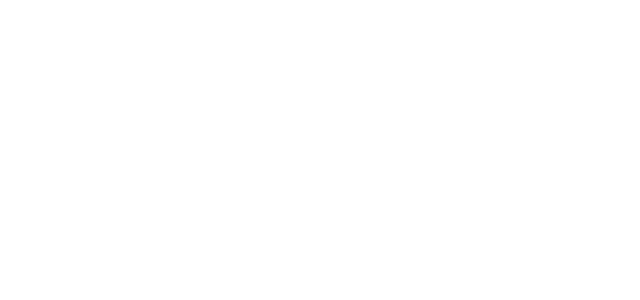
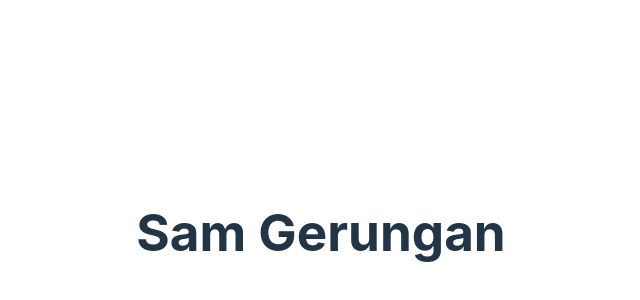
Before and after one commit to Sam-T-G/Sam-Practice-Portfolio, a React (Vite) app: page / in a window 1280 px wide. Before the commit this address had no page. Shown: the part 168-468 px from the top of the page, without its empty margins (319-959 px from the left). Built offline with nearby package versions, Linux system fonts and the light colour scheme.

Commit message:
Update App.tsx

```diff
--- a/src/App.tsx
+++ b/src/App.tsx
@@ -1,13 +1,17 @@
 import React from "react";
 import { BrowserRouter, Route, Routes } from "react-router-dom";
 import "./App.css";
+import Home from "./components/Home";
 
 const App: React.FC = () => {
   return (
     <BrowserRouter>
       <div className="app">
         <Routes>
-          <Route></Route>
+          <Route
+            path="/"
+            element={<Home title="Sam Gerungan" subtitle="" heroImage="" />}
+          />
         </Routes>
       </div>
     </BrowserRouter>
```
